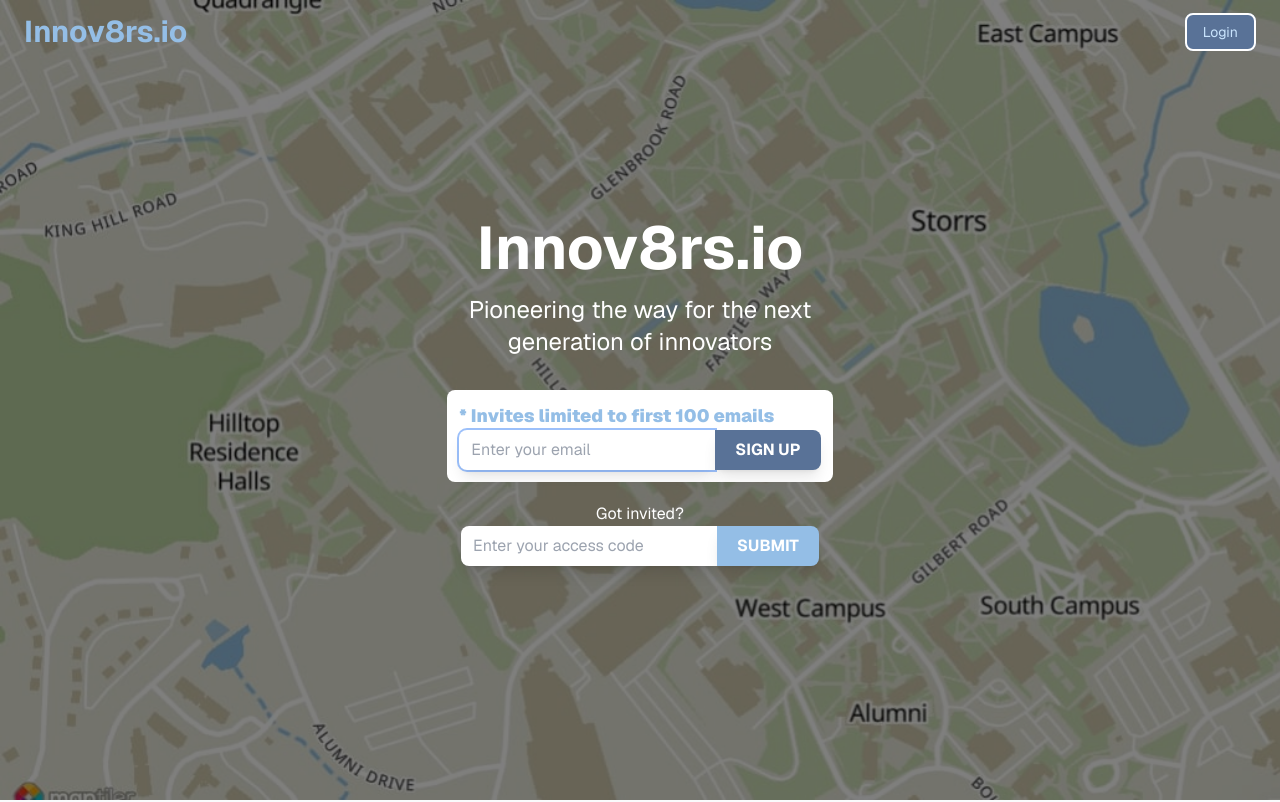
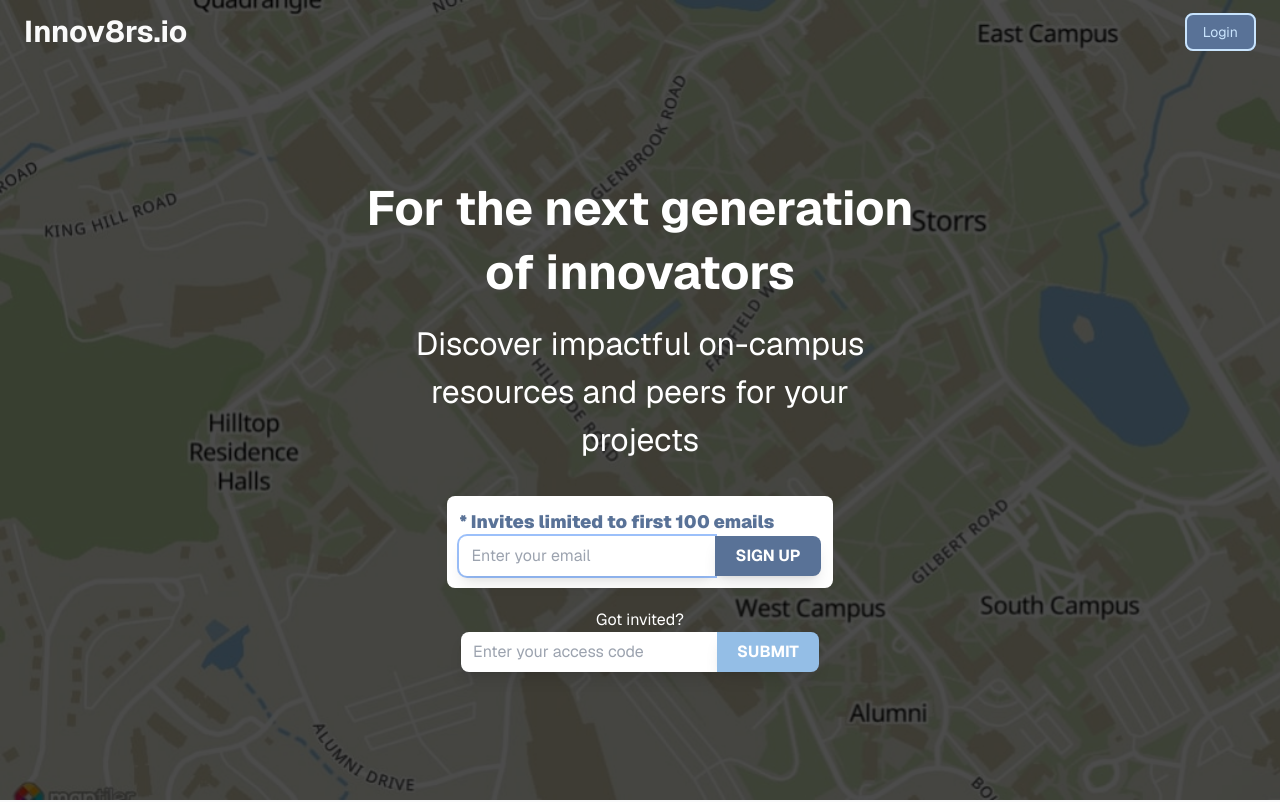
Before and after one commit to BuilderFive/website, a Next.js app: page / in a window 1280 px wide. Shown: the top 802 px of the page. Built offline with nearby package versions, Linux system fonts and the light colour scheme; no server answers.

Commit message:
update
s

```diff
--- a/app/page.tsx
+++ b/app/page.tsx
@@ -72,7 +72,7 @@
       <div>
         {/* Signed Out */}
         <Link href="/login"
-          className="text-sm text-primary-100 top-8 py-2 px-4 justify-center rounded-md no-underline bg-primary-300 border border-white border-[2px] hover:border-primary-200">
+          className="text-sm text-primary-100 top-8 py-2 px-4 justify-center rounded-md no-underline bg-primary-300 border border-primary-100 border-[2px] hover:border-primary-200">
           Login
         </Link>
       </div>
@@ -82,7 +82,7 @@
 
   return <div className={`w-full fixed top-0 z-10 ${isTop ? "transparent" : "bg-primary-300 shadow-lg"} h-[64px] flex flex-col justify-center`}>
     <div className="flex flex-row justify-between mx-[24px] items-center">
-      <h1 className={`text-3xl font-bold ${isTop ? "text-primary-200" : "text-primary-100"}`}>Innov8rs.io</h1>
+      <h1 className={`text-3xl font-bold ${isTop ? "text-text-100" : "text-primary-100"}`}>Innov8rs.io</h1>
       <AccountComponent/>
     </div>
 
@@ -115,15 +115,15 @@
   };
 
   return (
-    <div className="bg-black bg-opacity-50 min-h-screen flex justify-center items-center">
-      <div className="text-center text-white flex flex-col items-center">
-        <h1 className="text-6xl font-bold mb-4">Innov8rs.io</h1>
-        <p className="text-2xl mb-8 max-w-[70%]">
-          Pioneering the way for the next generation of innovators
+    <div className="bg-black bg-opacity-70 min-h-screen flex justify-center items-center">
+      <div className="text-center text-white flex flex-col items-center mt-[4rem]">
+        <h1 className="text-[3rem] font-bold max-w-[70%] mb-4 leading-[4rem]">For the next generation of innovators</h1>
+        <p className="text-[2rem] max-w-[480px] mb-8">
+          Discover impactful on-campus resources and peers for your projects
         </p>
-        <div className="mb-4 flex flex-col gap-[8px]">
+        <div className="mb-4 flex flex-col gap-[8px] mx-[24px]">
           <div className="p-[12px] rounded-md bg-white">
-            <p className="self-start flex text-lg font-black text-primary-200">
+            <p className="self-start flex text-lg font-black text-primary-300">
               * Invites limited to first 100 emails
             </p>
             <form action={handleInsert}>
```
